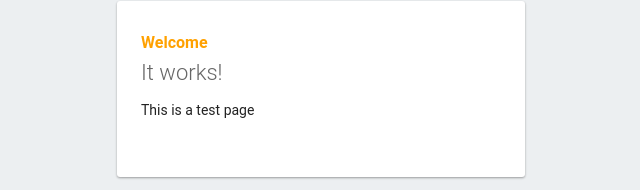
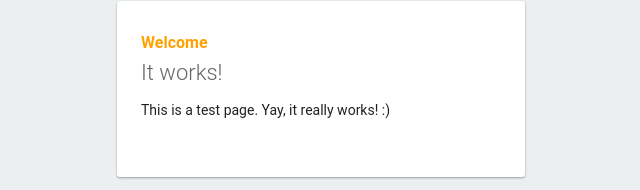
Before and after one commit to weaponsforge/firebase-ci, a plain HTML site: page public/index.html in a window 1280 px wide. Shown: the part 99-289 px from the top of the page, without its empty margins (319-959 px from the left). Drawn offline with Linux system fonts and the light colour scheme; some packages are replaced by stand-ins of ours.

Commit message:
Test update on index.html

```diff
--- a/public/index.html
+++ b/public/index.html
@@ -34,7 +34,7 @@
     <div id="message">
       <h2>Welcome</h2>
       <h1>It works!</h1>
-      <p>This is a test page</p>
+      <p>This is a test page. Yay, it really works! :)</p>
     </div>
     <p id="load">Firebase SDK Loading&hellip;</p>
 
```
